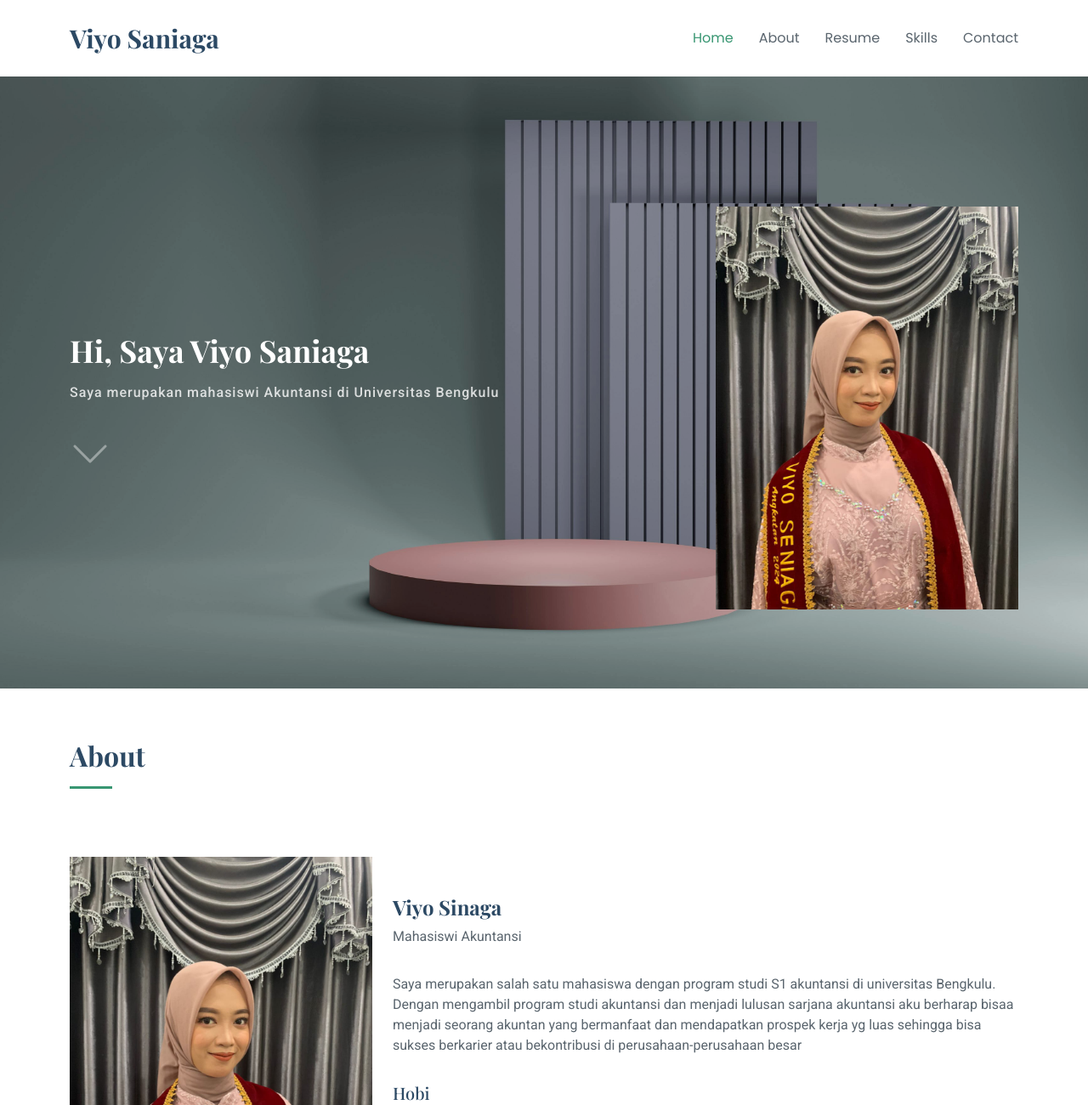
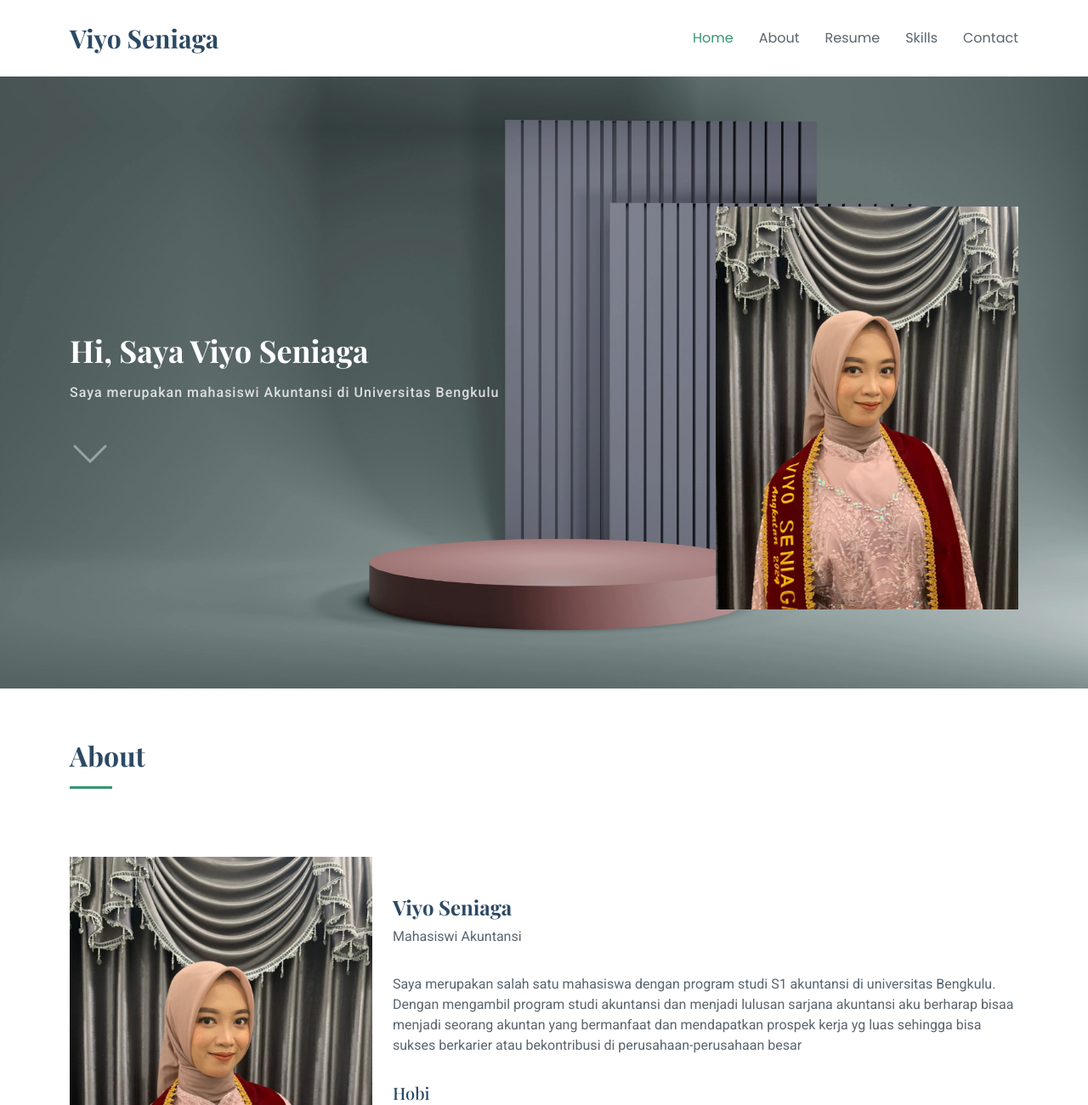
Before and after one commit to viyoseniaga/portofolio., a plain HTML site: page index.html in a window 1280 px wide. Shown: the top 1300 px of the page at 85% size. Drawn offline with nearby package versions, Linux system fonts and the light colour scheme; a web font is replaced by a local one.

Commit message:
Update index.html

```diff
--- a/index.html
+++ b/index.html
@@ -4,7 +4,7 @@
 <head>
   <meta charset="utf-8">
   <meta content="width=device-width, initial-scale=1.0" name="viewport">
-  <title>Viyo Saniaga</title>
+  <title>Viyo Seniaga</title>
   <meta name="description" content="">
   <meta name="keywords" content="">
 
@@ -34,7 +34,7 @@
     <div class="container-fluid container-xl position-relative d-flex align-items-center justify-content-between">
 
       <a href="index.html" class="logo d-flex align-items-center">
-        <h1 class="sitename">Viyo Saniaga</h1>
+        <h1 class="sitename">Viyo Seniaga</h1>
       </a>
 
       <nav id="navmenu" class="navmenu">
@@ -57,7 +57,7 @@
       <div class="container aos-init aos-animate" data-aos="fade-up" data-aos-delay="100">
         <div class="row align-items-center">
           <div class="col-lg-8">
-            <h2>Hi, Saya Viyo Saniaga</h2>
+            <h2>Hi, Saya Viyo Seniaga</h2>
             <p>Saya merupakan mahasiswi Akuntansi di Universitas Bengkulu<br></p>
             <a href="#about" class="btn-scroll" title="Scroll Down"><i class="bi bi-chevron-down"></i></a>
           </div>
@@ -85,7 +85,7 @@
             <img src="assets/img/profile-img.jpg" class="img-fluid" alt="">
           </div>
           <div class="col-lg-8 content">
-            <h2>Viyo Sinaga</h2>
+            <h2>Viyo Seniaga</h2>
             <p>Mahasiswi Akuntansi</p>
             <p class="py-3">
               Saya merupakan salah satu mahasiswa dengan program studi S1 akuntansi di universitas Bengkulu. Dengan mengambil program studi akuntansi dan menjadi lulusan sarjana akuntansi aku berharap bisaa menjadi seorang akuntan yang bermanfaat dan mendapatkan prospek kerja yg luas sehingga bisa sukses berkarier atau bekontribusi di perusahaan-perusahaan besar
@@ -307,11 +307,11 @@
 
   <footer id="footer" class="footer light-background">
     <div class="container">
-      <h3 class="sitename">Viya Saniaga</h3>
+      <h3 class="sitename">Viyo Seniaga</h3>
       <p>Salah satu mahasiswa dengan program studi S1 akuntansi di universitas Bengkulu.</p>
       <div class="container">
         <div class="copyright">
-          <span>Copyright</span> <strong class="px-1 sitename">Viya Saniaga</strong> <span>All Rights Reserved</span>
+          <span>Copyright</span> <strong class="px-1 sitename">Viyo Seniaga</strong> <span>All Rights Reserved</span>
         </div>
         </div>
       </div>
```
